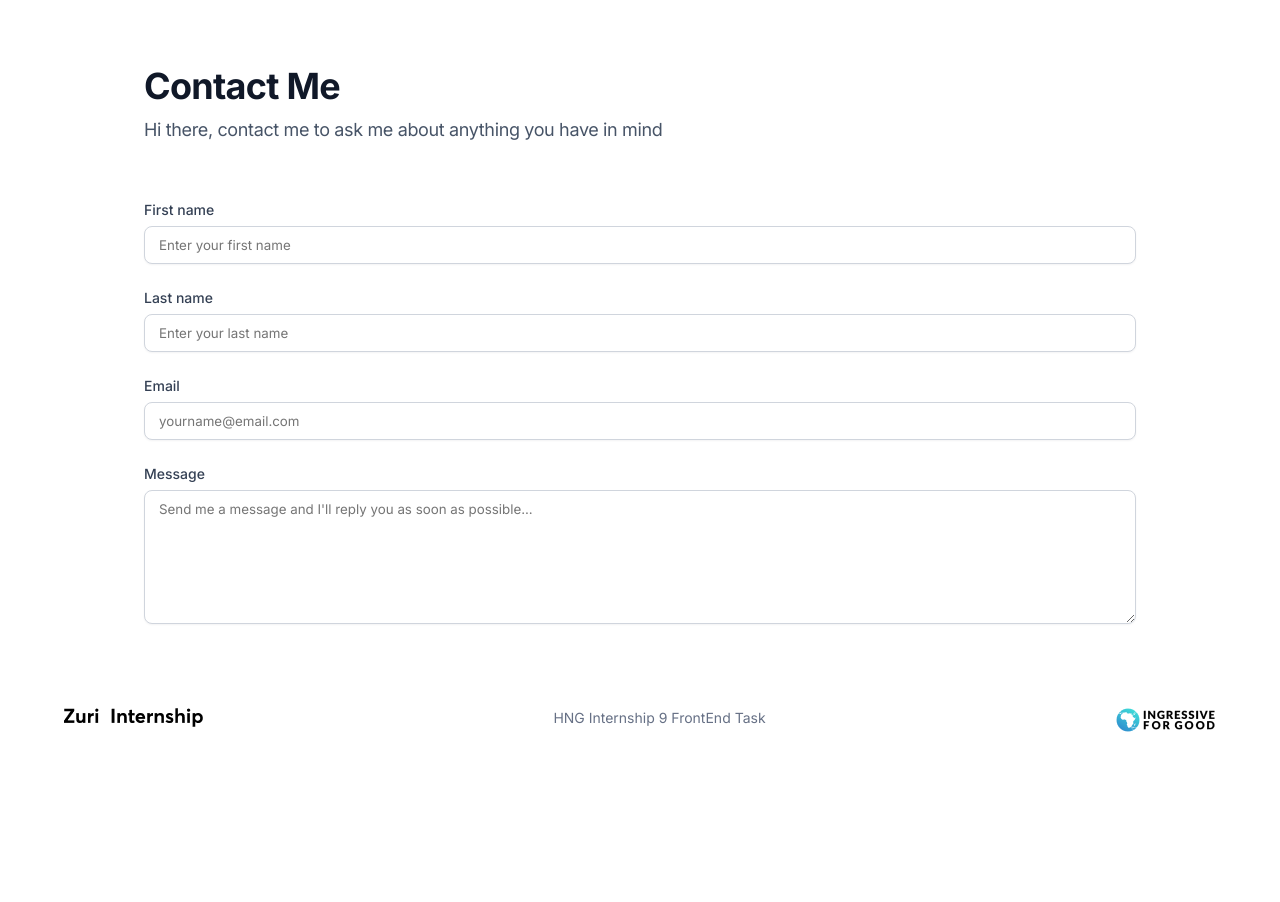
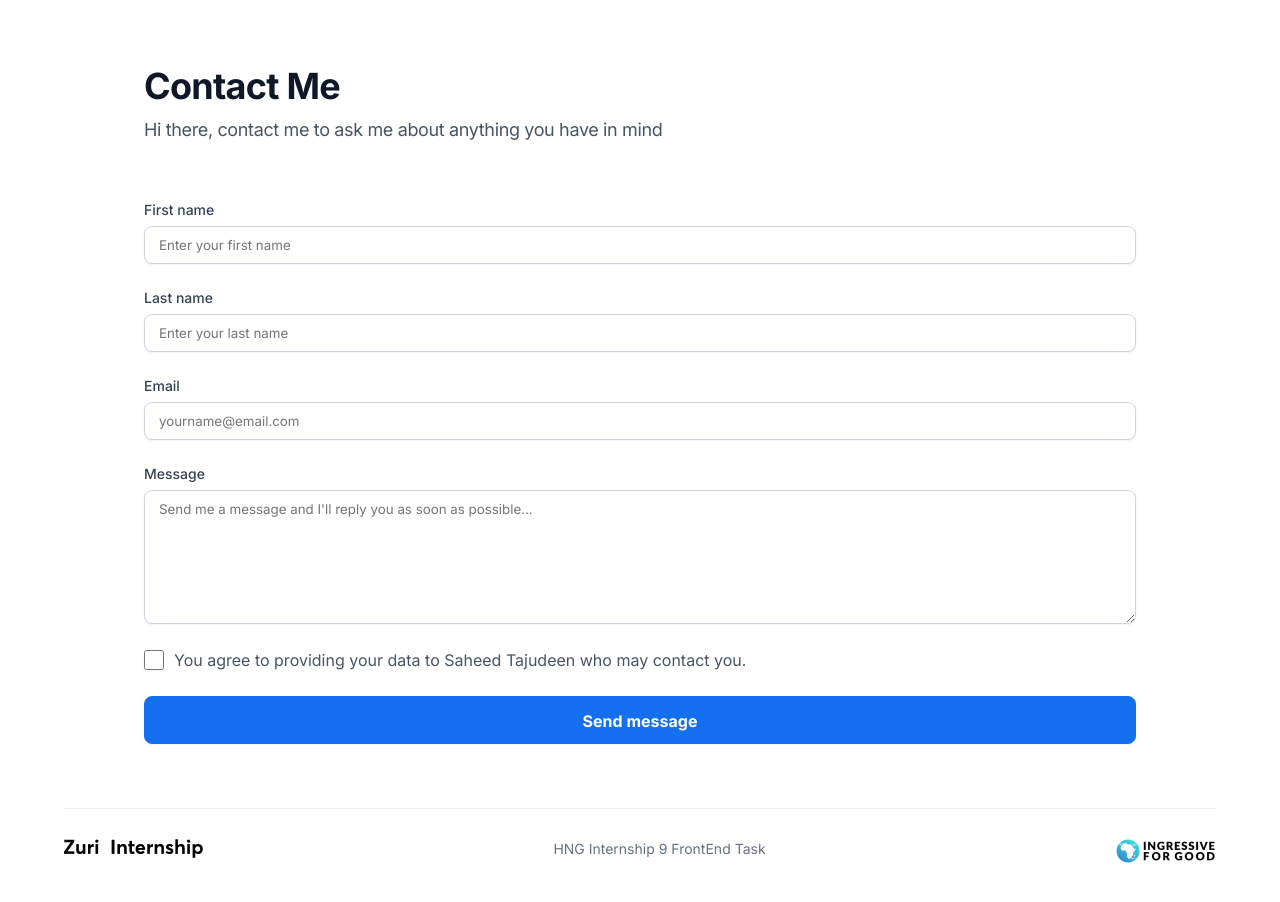
Before and after one commit to MrTaaJ/hng-project-one, a React (Create React App) app: page /contact in a window 1280 px wide. Shown: the top 902 px of the page. Before the commit the page ends 807 px from the top, so only its background shows below. Built offline with nearby package versions, Linux system fonts and the light colour scheme.

Commit message:
feat: add form - checkbox and submit button input option.

```diff
--- a/src/components/contact/ContactPage.jsx
+++ b/src/components/contact/ContactPage.jsx
@@ -1,19 +1,25 @@
 import './contact.css'
 import { useState } from "react";
 
-const ContactPage = () => {
+const ContactPage = ({ handleApp }) => {
 
   const [eventFormStates, setEventFormStates] = useState({
     firstName: "",
     lastName: "",
     email: "",
     message: "",
+    checkbox : false,
   });
 
   const changeEventHandler = (e, name) => {
-    setEventFormStates({ ...eventFormStates, [name]: e.target.value });
+    setEventFormStates({ ...eventFormStates, [name]: name === "checkbox" ? e.target.checked : e.target.value });
     console.log(eventFormStates);
   }
+
+  // const changeRadioHandler = (e) => {
+  //   setEventFormStates({ ...eventFormStates, [name]: e.target.value });
+  //   console.log(eventFormStates);
+  // }
 
   const handleSubmit = (e)=>{
     e.preventDefault()
@@ -48,6 +54,7 @@ const ContactPage = () => {
               onChange={(e) => changeEventHandler(e, "firstName")}
             />
           </div>
+
           <div className="label-input">
             <label>Last name</label>
             <input
@@ -59,6 +66,7 @@ const ContactPage = () => {
             />
           </div>
         </div>
+
         <div className="label-input">
           <label>Email</label>
           <input
@@ -82,10 +90,24 @@ const ContactPage = () => {
               onChange={(e) => changeEventHandler(e, "message")}
           />
         </div>
+
+        <div className="label-checkbox">
+          <input
+              name="checkbox"
+              id="checkbox"
+              type= "checkbox"
+              onChange={(e) => changeEventHandler(e, "checkbox")}
+              checked = { eventFormStates.checkbox === true}
+          />
+          <label>You agree to providing your data to Saheed Tajudeen who may contact you.</label>
+        </div>
+
+        <button className={'btn__submit'} id = {'btn__submit'} type={"submit"}>
+          Send message
+        </button>
       </form>
     </div>
   )
 }
-// value={eventFormStates.message}
 
 export default ContactPage
--- a/src/components/contact/contact.css
+++ b/src/components/contact/contact.css
@@ -37,6 +37,42 @@ form,
     flex-flow: column nowrap;
 }
 
+.label-checkbox {
+    display: flex;
+    flex-flow: row nowrap;
+    align-items: center;
+}
+
+.label-checkbox > input {
+    box-sizing: border-box;
+    width: 20px;
+    height: 20px;
+    background: #FFFFFF;
+    border: 1px solid #D0D5DD;
+    border-radius: 6px;
+}
+
+.label-checkbox > input:checked {
+    background: #F9FAFB;
+    border: 1px solid #1570EF;
+}
+
+.label-checkbox > input:focus {
+    background: #FFFFFF;
+    border: 1px solid #84CAFF;
+    box-shadow: 0px 0px 0px 4px #D1E9FF;
+    border-radius: 6px;
+}
+
+.label-checkbox > label {
+    margin-left: 10px;
+    font-family: 'Inter';
+    font-weight: 400;
+    font-size: 16px;
+    line-height: 24px;
+    color: #475467;
+}
+
 .label-input {
     width: 100%;
     gap: 6px;
@@ -63,3 +99,30 @@ textarea {
     box-shadow: 0px 1px 2px rgba(16, 24, 40, 0.05);
     border-radius: 8px;
 }
+
+.btn__submit {
+    padding: 12px 20px;
+    width: 100%;
+    height: 48px;
+    background: #1570EF;
+    border: 1px solid #1570EF;
+    box-shadow: 0px 1px 2px rgba(16, 24, 40, 0.05);
+    border-radius: 8px;
+    font-family: 'Inter';
+    font-weight: 600;
+    font-size: 16px;
+    line-height: 24px;
+    color: #FFFFFF;
+    cursor: pointer;
+}
+
+.btn__submit:hover {
+    background: #175CD3;
+    border: 1px solid #175CD3;
+}
+
+.btn__submit:focus {
+    background: #1570EF;
+    border: 1px solid #1570EF;
+    box-shadow: 0px 1px 2px rgba(16, 24, 40, 0.05), 0px 0px 0px 4px #D1E9FF;
+}
--- a/src/components/footer/footer.css
+++ b/src/components/footer/footer.css
@@ -1,8 +1,10 @@
 footer {
     margin: 50px 0;
+    padding: 30px 0;
     display: flex;
     flex-flow: column nowrap;
     gap: 20px;
+    border-top: 1px solid #eaecf0;
 }
 
 .hng-internship {
@@ -12,11 +14,10 @@ footer {
 
 @media screen and (min-width: 768px) {
     footer {
-        margin: 50px -100px;
+        margin: 50px -80px;
         display: flex;
         flex-flow: row nowrap;
         justify-content: space-between;
         gap: 20px;
-        padding: 20px;
     }
 }
```
